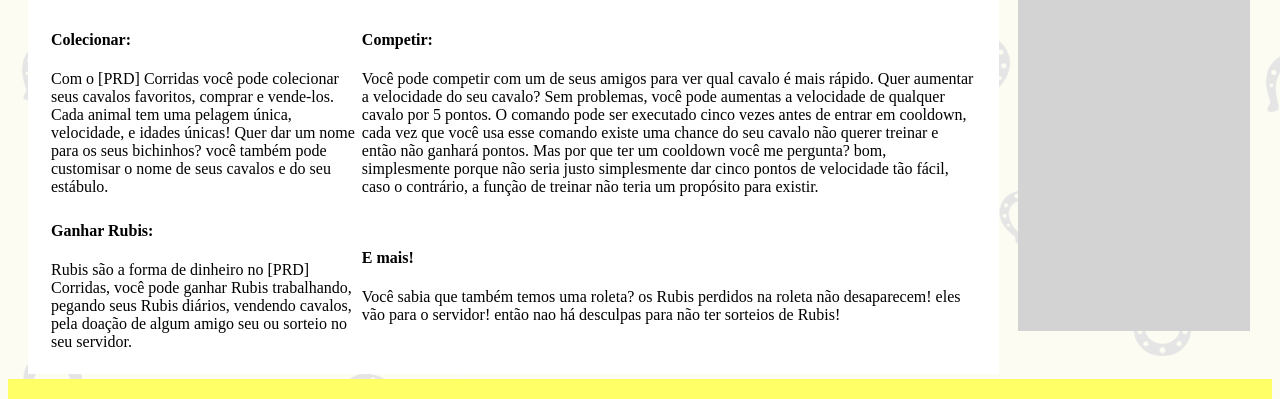
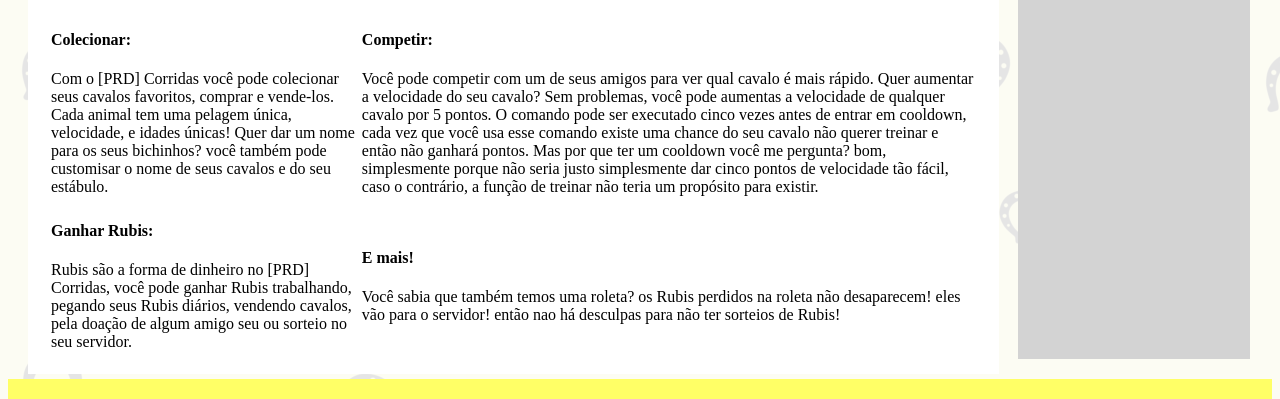
Before and after one commit to AlanyLopez/prdcorridas, a plain HTML site: page index.html in a window 1280 px wide. Shown: the part 639-1038 px from the top of the page. Drawn offline with Linux system fonts and the light colour scheme.

Commit message:
Update style.css

```diff
--- a/style.css
+++ b/style.css
@@ -203,7 +203,7 @@ div.row{
   height:390px;
   margin-right:30px;
   padding:20px;
-  top:540px;
+  top:568px;
   position:absolute;
 }
 
```
